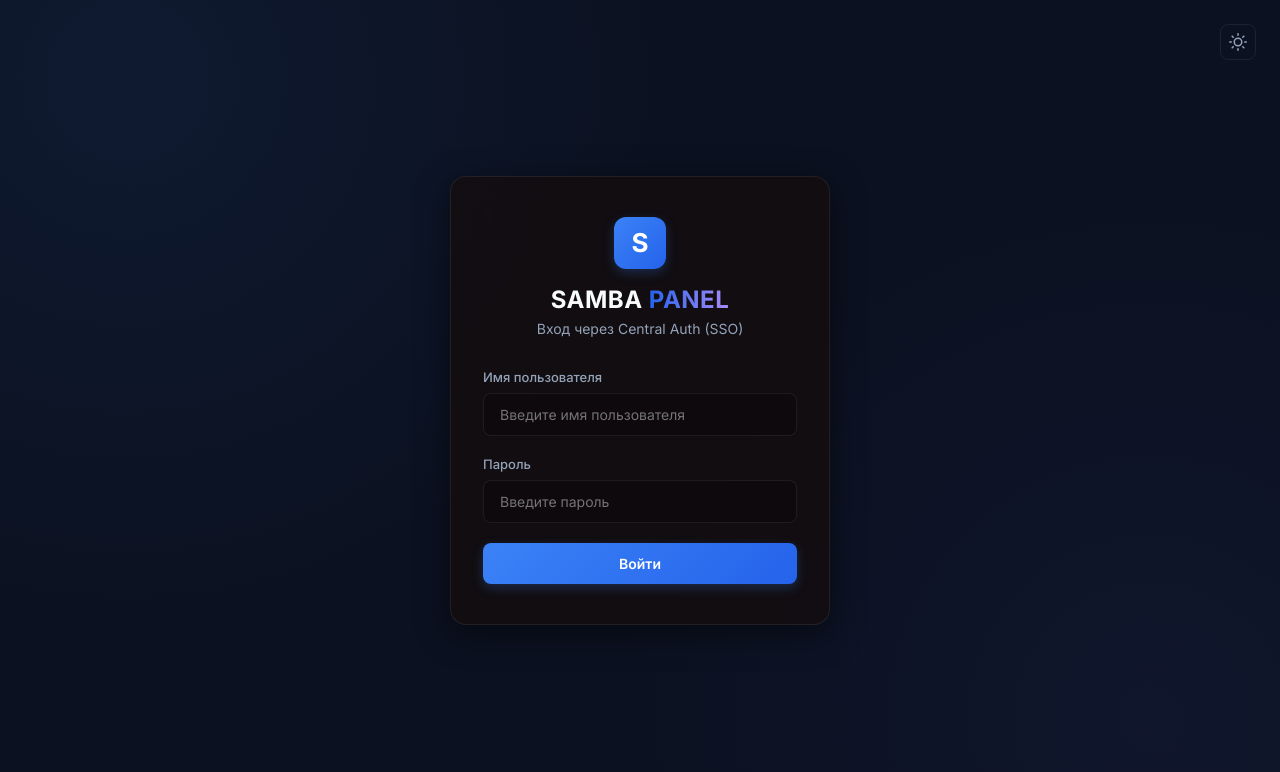
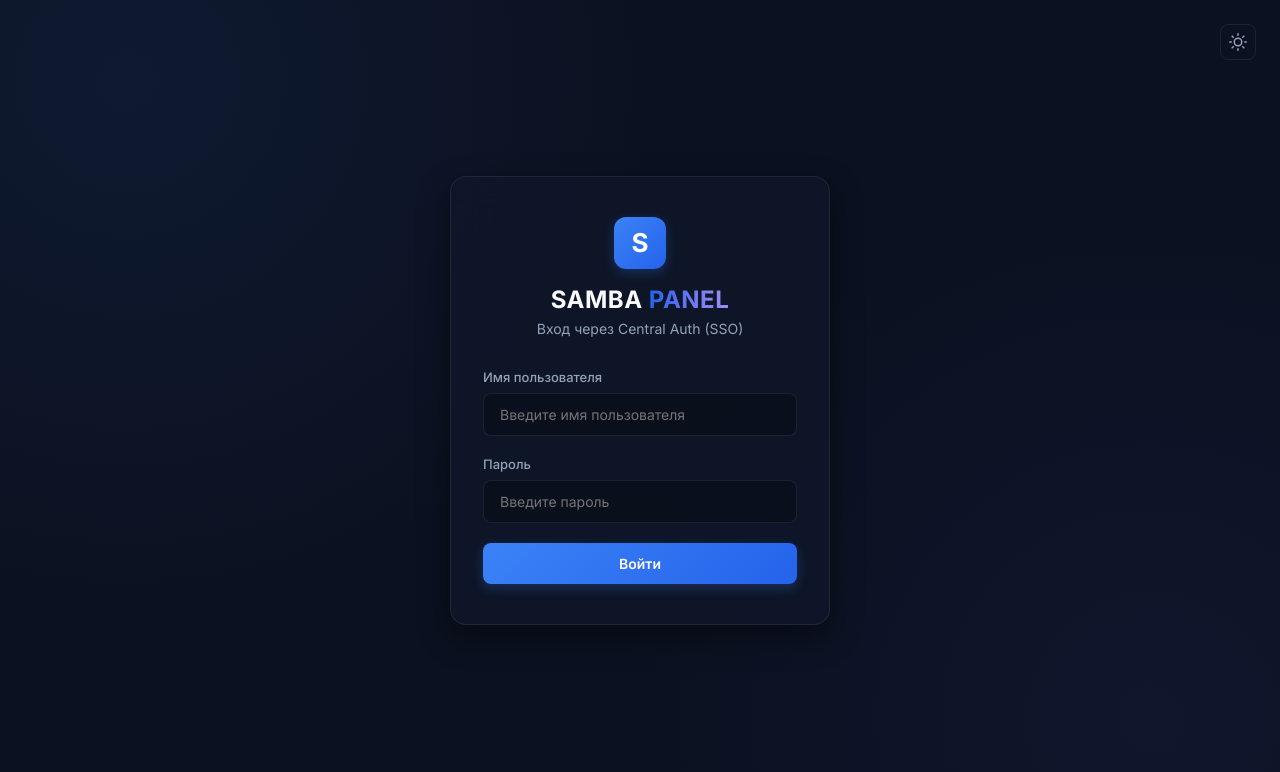
Before and after one commit to Ttolyanich/samba-web, a Flask app: page /login in a window 1280 px wide. Shown: the top 772 px of the page. Run offline with Flask 2, Linux system fonts and the light colour scheme.

Commit message:
fix(ui): replace red card glass tint with slate navy theme

```diff
--- a/static/css/style.css
+++ b/static/css/style.css
@@ -114,11 +114,11 @@ body {
 }
 
 .glass {
-    background: rgba(20, 12, 13, 0.75);
+    background: rgba(15, 23, 42, 0.8);
     backdrop-filter: blur(16px);
     -webkit-backdrop-filter: blur(16px);
-    border: 1px solid rgba(255, 255, 255, 0.08);
-    box-shadow: 0 8px 32px 0 rgba(0, 0, 0, 0.5);
+    border: 1px solid var(--border-color);
+    box-shadow: 0 12px 32px 0 rgba(0, 0, 0, 0.45);
 }
 
 .login-card {
@@ -268,7 +268,7 @@ body {
 
 /* Навигация (Navbar по стилю VPN) */
 .navbar {
-    background-color: rgba(18, 18, 22, 0.85);
+    background-color: rgba(15, 23, 42, 0.85);
     backdrop-filter: blur(12px);
     -webkit-backdrop-filter: blur(12px);
     border-bottom: 1px solid var(--border-color);
```
